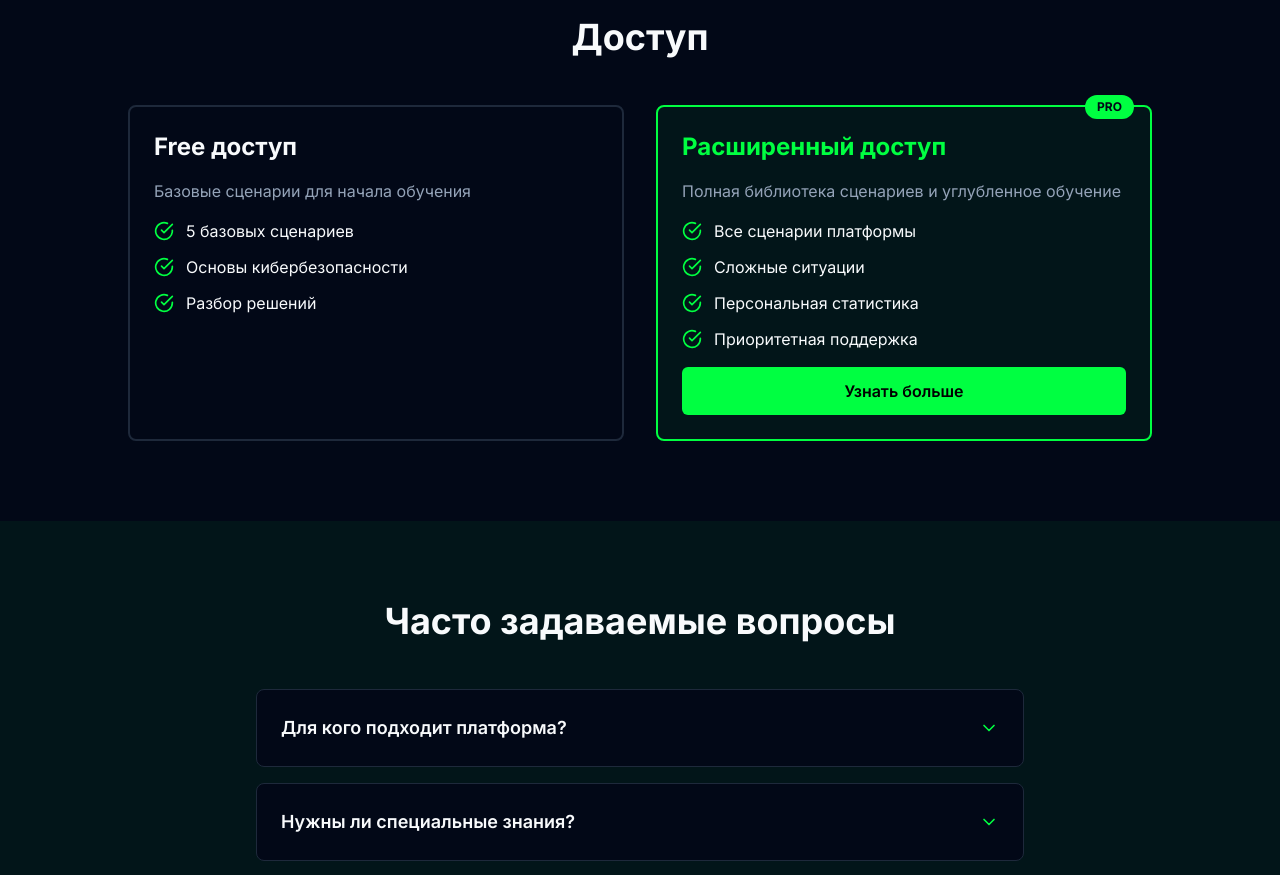
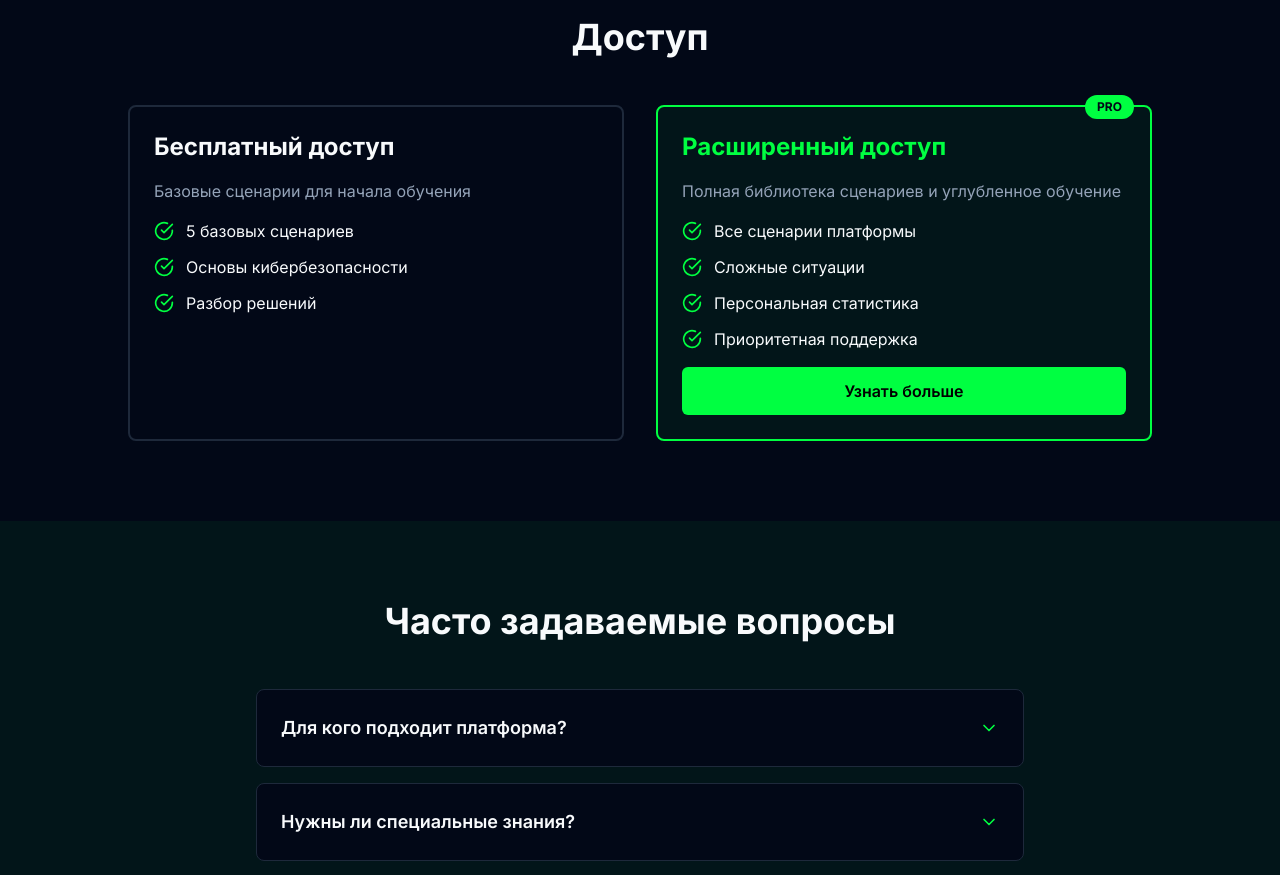
Before and after one commit to daniastkz-png/QadamSafe, a React (Vite) app in the folder frontend/: page / in a window 1280 px wide. Shown: the part 1800-2675 px from the top of the page. Built offline with nearby package versions, Linux system fonts and the light colour scheme; no server answers.

Commit message:
feat: Update subscription tiers and pricing
- Changed free tier name from 'Бесплатный' to 'Free'
- Updated PRO subscription price: 9.900 ₸ → 4.900 ₸
- Updated Business subscription price: 19.900 ₸ → 9.900 ₸
- Changes apply to both subscription page and user profile

```diff
--- a/frontend/src/i18n/locales/ru.json
+++ b/frontend/src/i18n/locales/ru.json
@@ -52,7 +52,7 @@
         },
         "access": {
             "title": "Доступ",
-            "freeTitle": "Free доступ",
+            "freeTitle": "Бесплатный доступ",
             "freeDesc": "Базовые сценарии для начала обучения",
             "freeFeature1": "5 базовых сценариев",
             "freeFeature2": "Основы кибербезопасности",
--- a/frontend/src/pages/SubscriptionPage.tsx
+++ b/frontend/src/pages/SubscriptionPage.tsx
@@ -24,7 +24,7 @@ export const SubscriptionPage: React.FC = () => {
         {
             tier: 'PRO',
             name: t('subscription.pro'),
-            price: '9.900 ₸',
+            price: '4.900 ₸',
             icon: <Crown className="w-8 h-8" />,
             badge: 'Для личного использования',
             features: [
@@ -38,7 +38,7 @@ export const SubscriptionPage: React.FC = () => {
         {
             tier: 'BUSINESS',
             name: t('subscription.business'),
-            price: '19.900 ₸',
+            price: '9.900 ₸',
             icon: <Building2 className="w-8 h-8" />,
             badge: 'Для команд и образовательных учреждений',
             features: [
```
